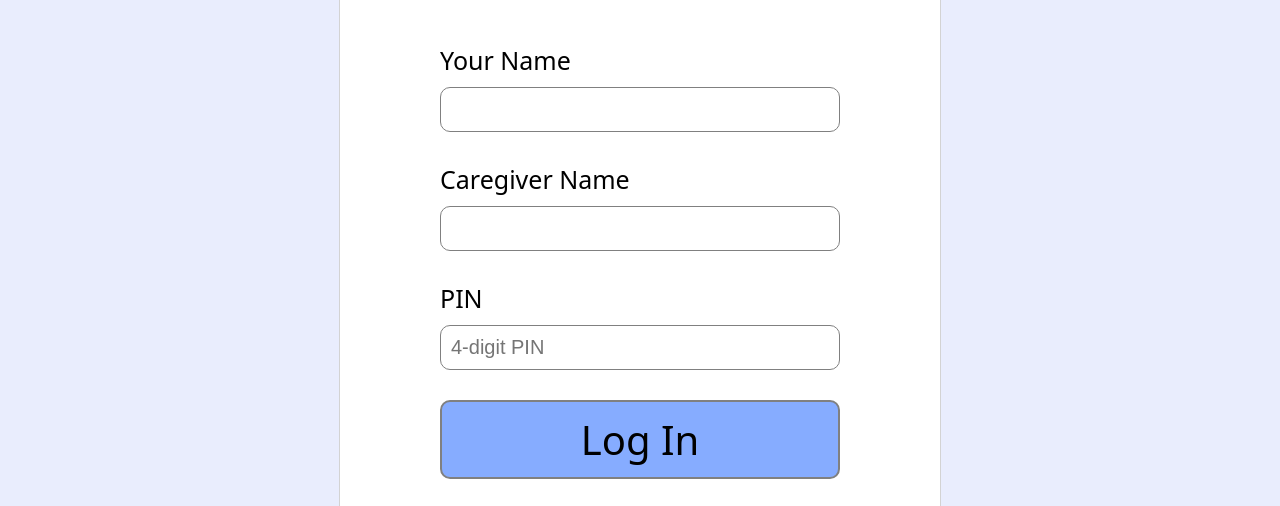
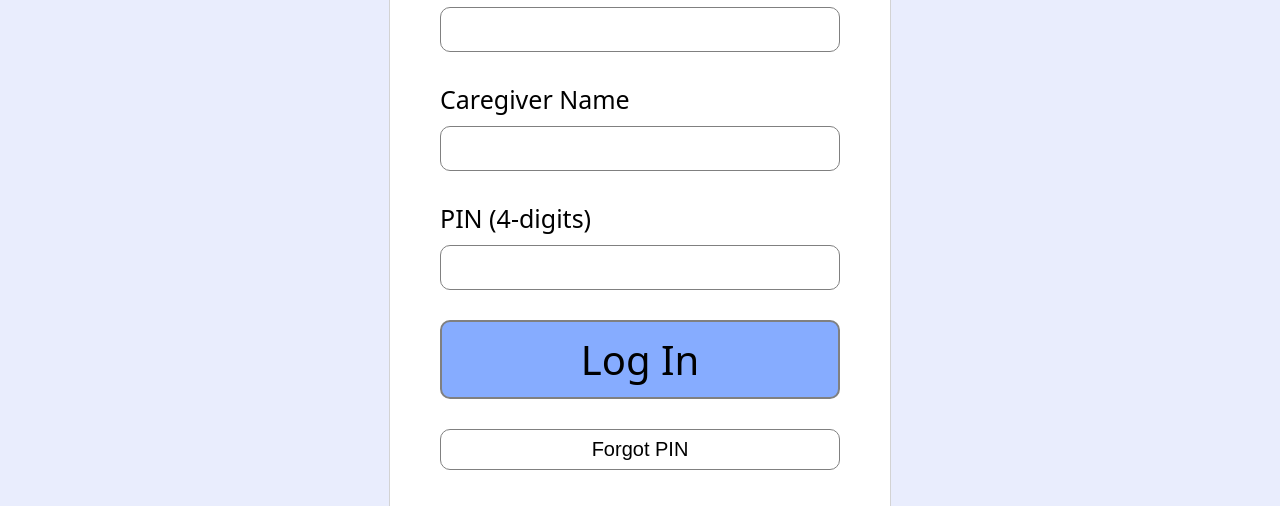
Before and after one commit to LeonWTW/ElderCareConnect, a plain HTML site: page source/frontend/elder_login.html in a window 1280 px wide. Shown: the part 250-756 px from the top of the page. Drawn offline with Linux system fonts and the light colour scheme.

Commit message:
ui changes: home page info img, password/pin spacing consistency

```diff
--- a/source/frontend/elder_login.html
+++ b/source/frontend/elder_login.html
@@ -34,8 +34,8 @@
             </div>
 
             <div class="elder-pin">
-                <label for="elder_pin">PIN</label>
-                <input type="password" id="pin" name="elder_pin" inputmode="numeric" maxlength="4" placeholder="4-digit PIN">
+                <label for="elder_pin">PIN (4-digits)</label>
+                <input type="password" id="pin" name="elder_pin" inputmode="numeric" maxlength="4" >
             </div>
 
             <button id="submitBtn">Log In</button>
--- a/source/frontend/scripts/sign_up.js
+++ b/source/frontend/scripts/sign_up.js
@@ -36,7 +36,7 @@ addBtn.addEventListener('click', async () => {
     elderInput.type = 'text';
     elderInput.id = uniqueId;
     elderInput.name = `elder_name_${count}`;
-    elderInput.placeholder = 'Enter elder name';
+    // elderInput.placeholder = 'Enter elder name';
     elderInput.className = 'elder-name-input';
 
     const pinLabel = document.createElement('label');
@@ -50,7 +50,7 @@ addBtn.addEventListener('click', async () => {
     pinInput.maxLength = 4;
     pinInput.id = uniquePinId;
     pinInput.name = `elder_pin_${count}`;
-    pinInput.placeholder = '1234';
+    // pinInput.placeholder = '1234';
     pinInput.className = 'elder-pin-input';
 
     wrapper.appendChild(legend);
--- a/source/frontend/styles/elder_login.css
+++ b/source/frontend/styles/elder_login.css
@@ -55,7 +55,10 @@ footer {
 #login {
     display: grid;
     background-color: white;
-    padding: 100px;
+    padding-top: 20px;
+    padding-left: 50px;
+    padding-right: 50px;
+    padding-bottom: 20px;
     gap: 30px;
     border: 1px solid lightgrey;
     border-radius: 8px;
@@ -82,6 +85,10 @@ footer {
 .elder-pin {
     display: grid;
     gap: 10px;
+}
+
+.elder-pin input {
+    letter-spacing: 3px;
 }
 
 label {
--- a/source/frontend/styles/sign_up.css
+++ b/source/frontend/styles/sign_up.css
@@ -49,7 +49,7 @@ footer {
     display: flex;
     align-items: center;
     justify-content: center;
-    min-height: 100vh;
+    padding-top: 70px;
 }
 
 #login {
@@ -119,6 +119,10 @@ input {
     background-color: lightgrey;
 }
 
+.elder-pin-input {
+    letter-spacing: 3px;
+}
+
 #submitBtn {
     font-family: system-ui, -apple-system, BlinkMacSystemFont, 'Segoe UI', Roboto, Oxygen, Ubuntu, Cantarell, 'Open Sans', 'Helvetica Neue', sans-serif;
     font-size: 25px;
```
Also changed, not shown: source/frontend/images/games.png.
